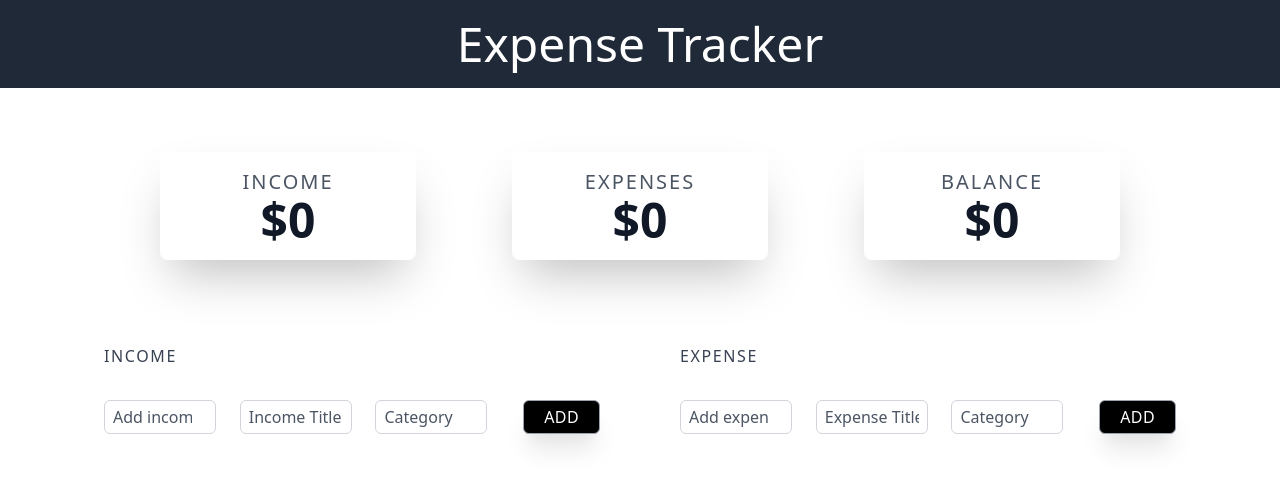
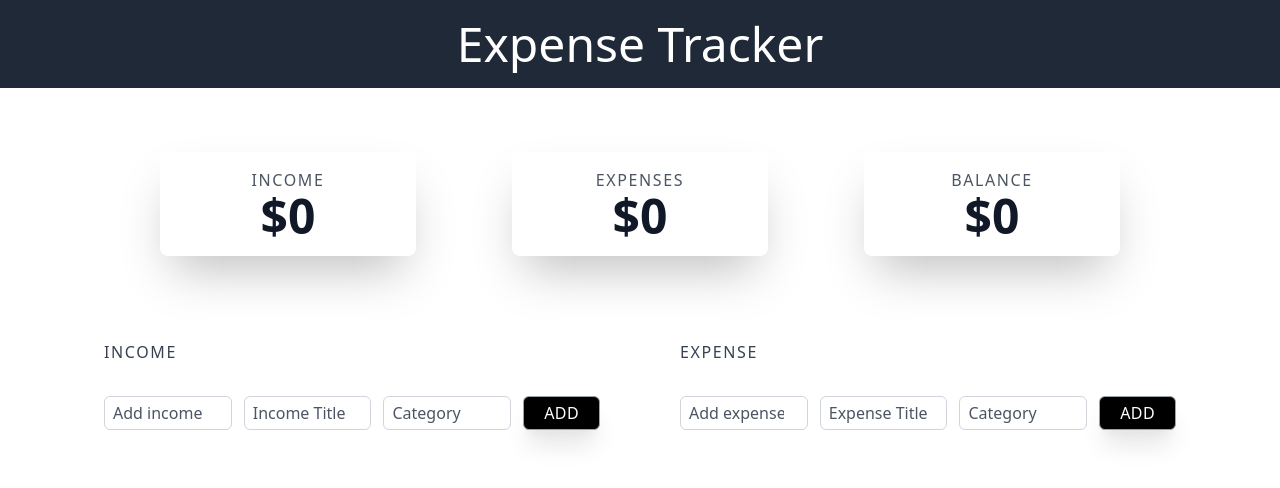
Before and after one commit to faisalsayed10/expense-organizer, a React (Create React App) app: page / in a window 1280 px wide. Shown: the top 488 px of the page. Built offline with nearby package versions, Linux system fonts and the light colour scheme.

Commit message:
final commit

```diff
--- a/public/index.html
+++ b/public/index.html
@@ -24,7 +24,7 @@
     <link rel="icon" href="./Favicon.png" type="image/x-icon" />
     <title>Expense Organizer</title>
   </head>
-  <body class="m-0 p-0 bg-white text-gray-900 font-sans">
+  <body class="m-0 p-0 antialiased bg-white text-gray-900 font-sans">
     <noscript>You need to enable JavaScript to run this app.</noscript>
     <div id="root"></div>
     <!--
--- a/src/Components/AddExpenseInput.js
+++ b/src/Components/AddExpenseInput.js
@@ -4,7 +4,7 @@ import { useForm } from "react-hook-form";
 let expensePlaceholder = "Add expense";
 let countExpense = 1;
 const inputClass =
-  "py-1 px-2 border w-28 outline-none border-gray-300 focus:border-gray-700 text-gray-800 text-md rounded-md placeholder-gray-600";
+  "py-1 px-2 border flex-1 min-w-0 outline-none border-gray-300 focus:border-gray-700 text-gray-800 text-md rounded-md placeholder-gray-600";
 const buttonClass =
   "ml-3 py-1 px-5 border border-gray-400 bg-black text-white text-md tracking-wide rounded-md outline-none shadow-xl ";
 
@@ -38,7 +38,7 @@ function AddExpenseInput({ setExpenses }) {
   return (
     <>
     <h1 className="text-md text-gray-700 tracking-widest mb-8 uppercase">Expense</h1>
-    <form className='flex justify-between' onSubmit={handleSubmit(handleNewExpense)}>
+    <form className='flex space-x-3 justify-between' onSubmit={handleSubmit(handleNewExpense)}>
       <input
         name="expense"
         ref={register}
--- a/src/Components/AddIncomeInput.js
+++ b/src/Components/AddIncomeInput.js
@@ -4,7 +4,7 @@ import { useForm } from "react-hook-form";
 let incomePlaceholder = "Add income";
 let countIncome = 1;
 const inputClass =
-  "py-1 px-2 border w-28 outline-none border-gray-300 focus:border-gray-700 text-gray-800 text-md rounded-md placeholder-gray-600";
+  "py-1 px-2 border flex-1 min-w-0 outline-none border-gray-300 focus:border-gray-700 text-gray-800 text-md rounded-md placeholder-gray-600";
 const buttonClass =
   "ml-3 py-1 px-5 border border-gray-400 bg-black text-white text-md tracking-wide rounded-md outline-none shadow-xl ";
 
@@ -39,7 +39,7 @@ function AddIncomeInput({ setIncomes, setLimit }) {
   return (
     <>
       <h1 className="text-md text-gray-700 tracking-widest mb-8 uppercase">Income</h1>
-    <form className='flex justify-between' onSubmit={handleSubmit(handleNewIncome)}>
+    <form className='flex space-x-3 justify-between' onSubmit={handleSubmit(handleNewIncome)}>
       <input
         name="income"
         ref={register}
--- a/src/Parent-Components/Blocks.js
+++ b/src/Parent-Components/Blocks.js
@@ -9,8 +9,6 @@ let expenseAmtArr = [];
 
 function Blocks({ incomes, expenses }) {
   const [balance, setBalance] = useState(0);
-
-  console.log({ balance, incomes, expenses });
 
   if (expenses.length > 0) {
     //Extracting the amount from the object
@@ -38,15 +36,15 @@ function Blocks({ incomes, expenses }) {
   return (
     <div className="flex justify-evenly text-center">
       <div className={blockClass}>
-        <p className="text-xl tracking-widest uppercase text-gray-600 w-56">Income</p>
+        <p className="text-md tracking-widest uppercase text-gray-600 w-56">Income</p>
         <h1 className="text-5xl w-56 font-semibold">${totalIncome}</h1>
       </div>
       <div className={blockClass}>
-        <p className="text-xl tracking-widest uppercase text-gray-600 w-56">Expenses</p>
+        <p className="text-md tracking-widest uppercase text-gray-600 w-56">Expenses</p>
         <h1 className="text-5xl w-56 font-semibold">${totalExpense}</h1>
       </div>
       <div className={blockClass}>
-        <p className="text-xl tracking-widest uppercase text-gray-600 w-56">Balance</p>
+        <p className="text-md tracking-widest uppercase text-gray-600 w-56">Balance</p>
         <h1 className="text-5xl w-56 font-semibold">${balance}</h1>
       </div>
     </div>
```
